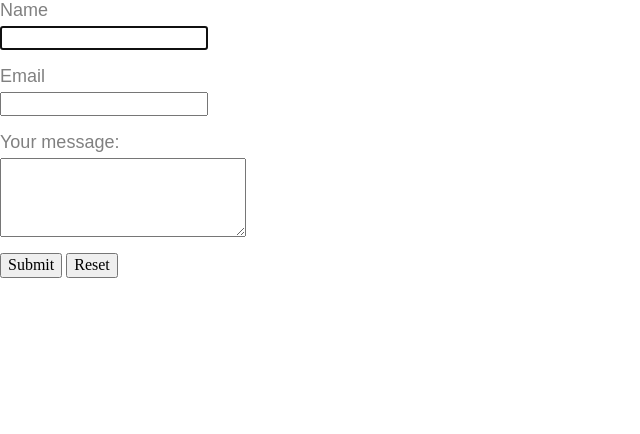
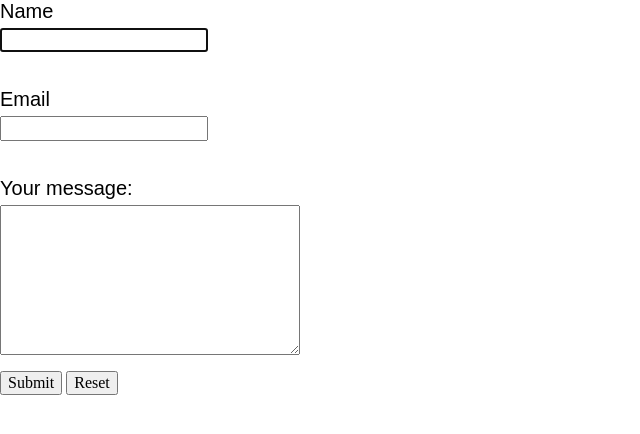
Before and after one commit to wzeiher3/Formspree, a plain HTML site: page index.html in a window 1280 px wide. Shown: the whole page, without its empty margins (0-640 px from the left). Drawn offline with nearby package versions, Linux system fonts and the light colour scheme.

Commit message:
Update style.css

```diff
--- a/style.css
+++ b/style.css
@@ -1,7 +1,18 @@
 form label {
-  display: block;
-  font-size: 18px;
-  margin-bottom: 5px;
-  color: gray;
-  font-family: arial;
-}
+    display: block;
+    font-size: 20px;
+    margin-bottom: 5px;
+    color: black;
+    font-family: arial;
+  }
+
+  form input[type=text] {
+    color: #000;
+    font-size: 16px;
+    margin-bottom: 20px;
+  }
+
+  textarea {
+    width: 300px;
+    height: 150px;
+  }
```
